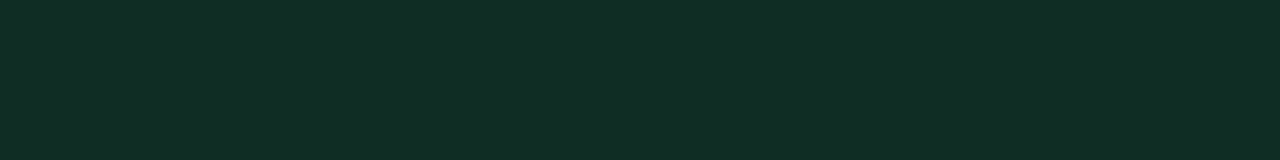
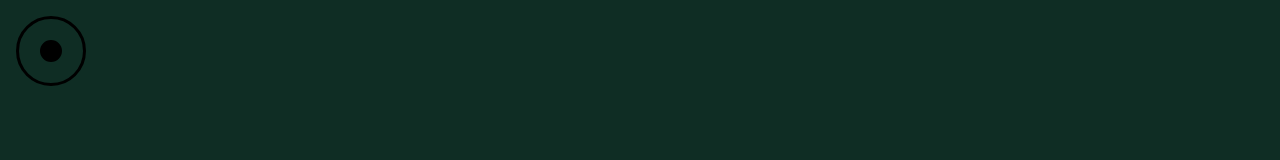
Before and after one commit to itosam/uidesign, a React (Create React App) app: page / in a window 1280 px wide. Shown: the top 160 px of the page. Built offline with nearby package versions, Linux system fonts and the light colour scheme.

Commit message:
updating cursor style

```diff
--- a/package.json
+++ b/package.json
@@ -6,6 +6,7 @@
     "@testing-library/jest-dom": "^5.16.5",
     "@testing-library/react": "^13.4.0",
     "@testing-library/user-event": "^13.5.0",
+    "framer-motion": "^10.12.20",
     "react": "^18.2.0",
     "react-dom": "^18.2.0",
     "react-scripts": "5.0.1",
--- a/src/App.jsx
+++ b/src/App.jsx
@@ -1,9 +1,11 @@
-import Home from "./components/Home"
+import Home from "./components/Home";
 import Services from "./components/Services";
+import Cursor from "./components/Cursor";
 
 function App() {
   return (
     <div className="App">
+      <Cursor />
       <Home />
       <hr className="Line" />
       <Services />
--- /dev/null
+++ b/src/components/Cursor.css
@@ -0,0 +1,16 @@
+.large_circle, .small_circle {
+    width: 64px;
+    height: 64px;
+    border-radius: 50%;
+    background: transparent;
+    border: solid black;
+    position:fixed;
+
+}
+
+
+.small_circle{
+    width: 16px;
+    height: 16px;
+    background-color: black;
+}
--- /dev/null
+++ b/src/components/Cursor.jsx
@@ -0,0 +1,45 @@
+import {useEffect, useState} from 'react';
+import "./Cursor.css"
+import {motion} from 'framer-motion'
+
+
+const Cursor = () => {
+const [ largeCircle, setLargeCircle] = useState({x: 0, y:0});
+const [smallCircle, setSmallCircle] = useState({x:0, y:0});
+
+    useEffect(()=>{
+
+        const mouseMove =(e) => {
+            setLargeCircle({x:e.clientX}, {y:e.clientY})
+            setSmallCircle({ x: e.clientX }, { y: e.clientY });
+        };
+        window.addEventListener('mousemove', mouseMove);
+
+        return () => {
+               window.addEventListener("mousemove", mouseMove);
+        }
+    }, [])
+
+    return (
+      <div>
+        <motion.div
+          animate={{
+            x: largeCircle.x - 32,
+            y: largeCircle.y - 32,
+            transition: { type: "spring", mass: 3 },
+          }}
+          className="large_circle"
+        ></motion.div>
+        <motion.div
+          animate={{
+            x: smallCircle.x - 8,
+            y: smallCircle.y - 8,
+            transition: { type: "spring", mass: 3 },
+          }}
+          className="small_circle"
+        ></motion.div>
+      </div>
+    );
+}
+
+export default Cursor
```
Also changed, not shown: 1 other file (tests, documents, lock files or other folders).
